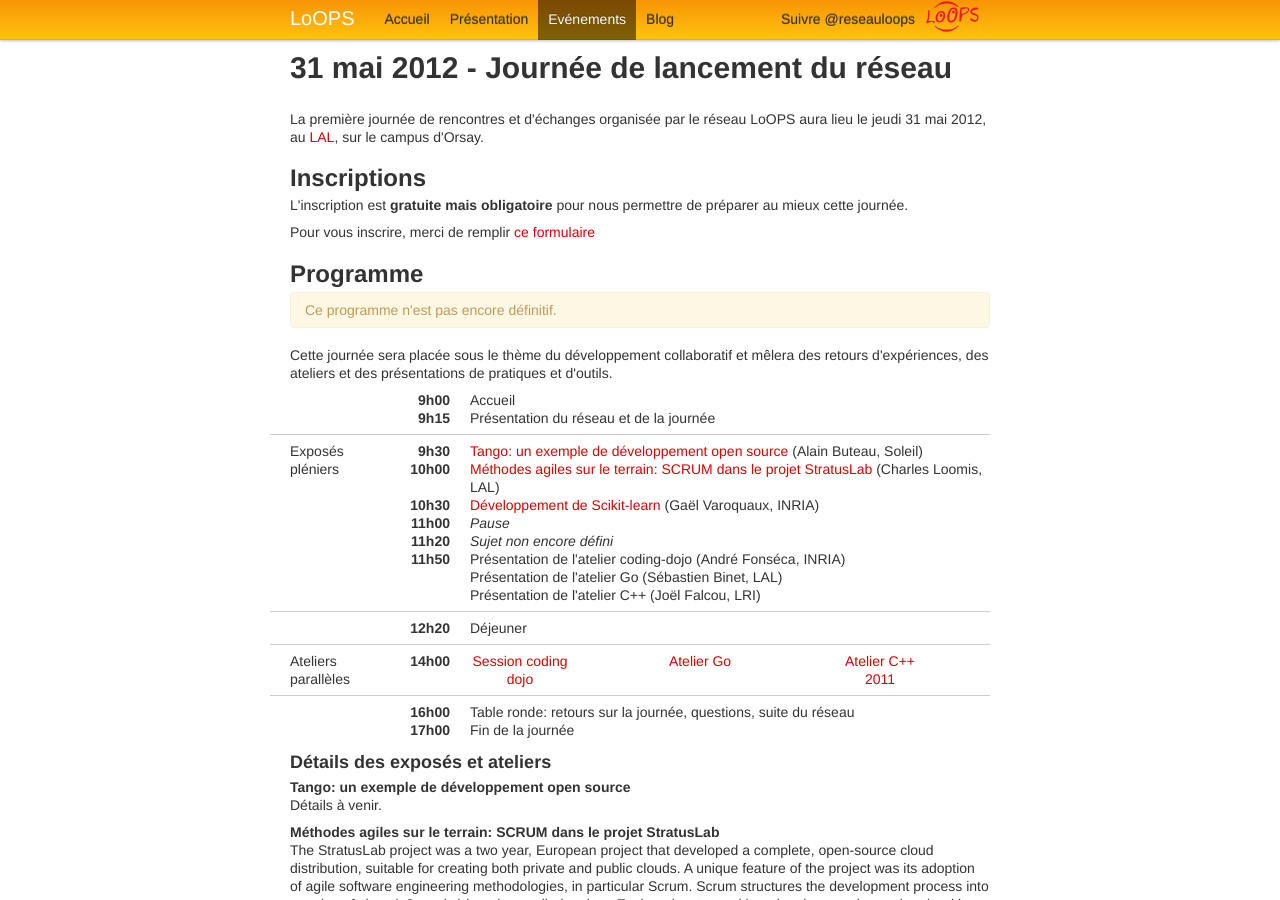
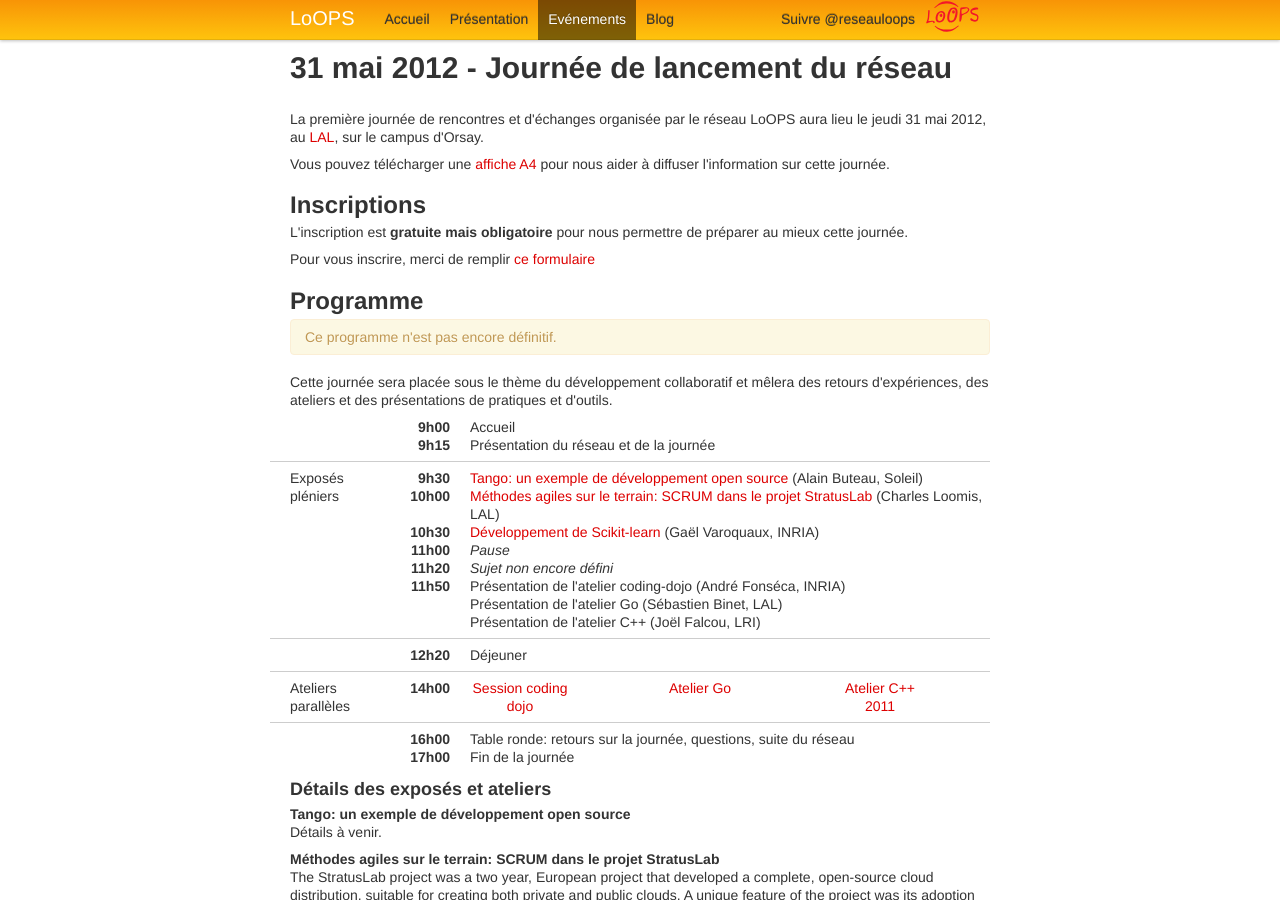
Before and after one commit to reseau-loops/reseau-loops.github.com, a Jekyll site: the page built from journee_2012_05_31.html, in a window 1280 px wide and 900 px high. Built offline with Jekyll 4.4.1, drawn with Linux system fonts in a browser that asks for light colours; Markdown is read by kramdown in place of the engine named in the settings; comment, search, counter and statistics services are not loaded.

Commit message:
ajout pointilles a affiche; lien vers l'affiche depuis la page de la journee

```diff
--- a/journee_2012_05_31.html
+++ b/journee_2012_05_31.html
@@ -10,6 +10,11 @@
 au <a href="http://www.lal.in2p3.fr/spip.php?rubrique257">LAL</a>,
 sur le campus d'Orsay.
 </p>
+<p>
+Vous pouvez télécharger une <a href="affiche_journee_2012_05_31.pdf">affiche A4</a>
+pour nous aider à diffuser l'information sur cette journée.
+</p>
+
 <h2>Inscriptions</h2>
 <p>
 L'inscription est <b>gratuite mais obligatoire</b> pour nous permettre
```
Also changed, not shown: affiche_journee_2012_05_31.svg, 1 other file.
